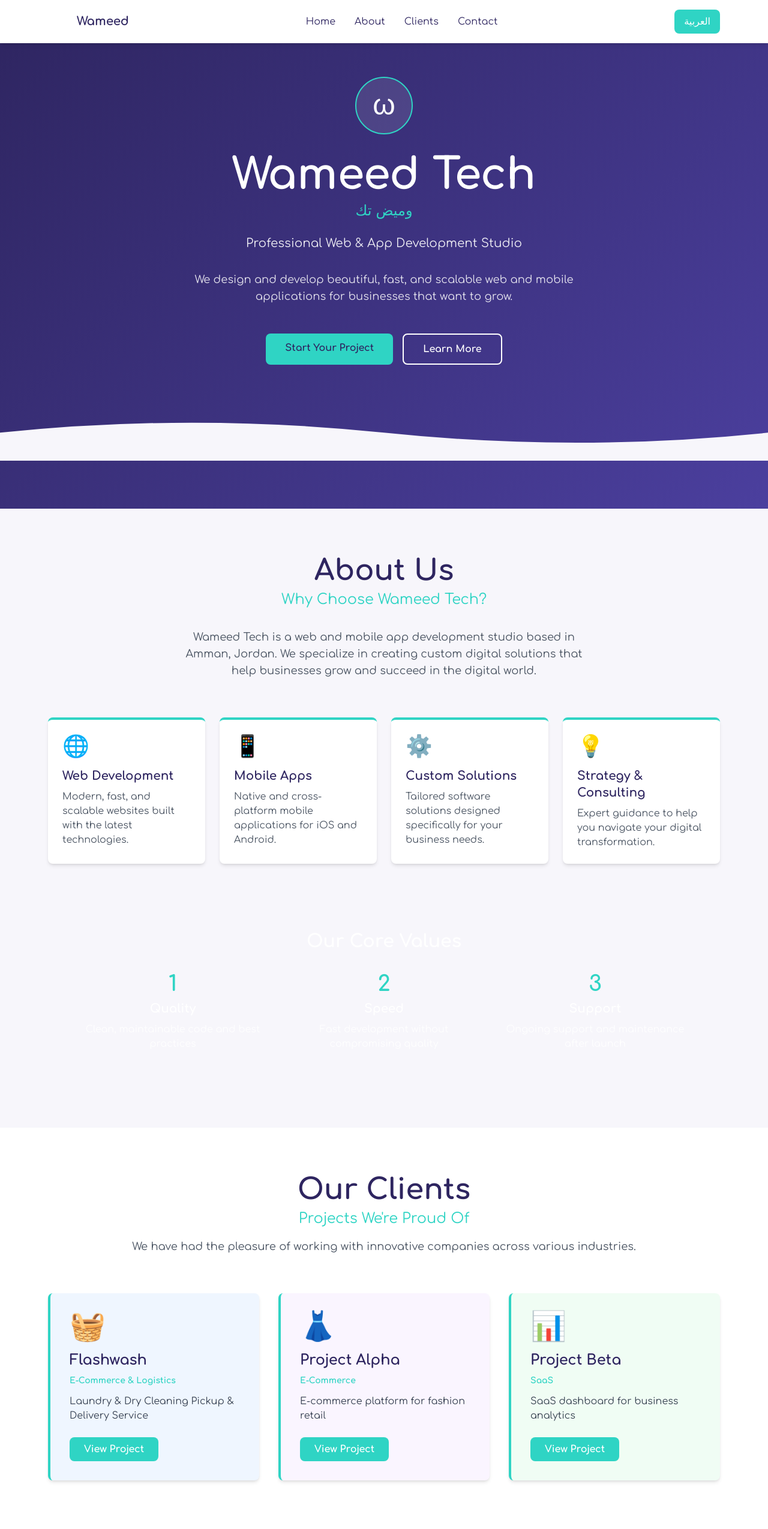
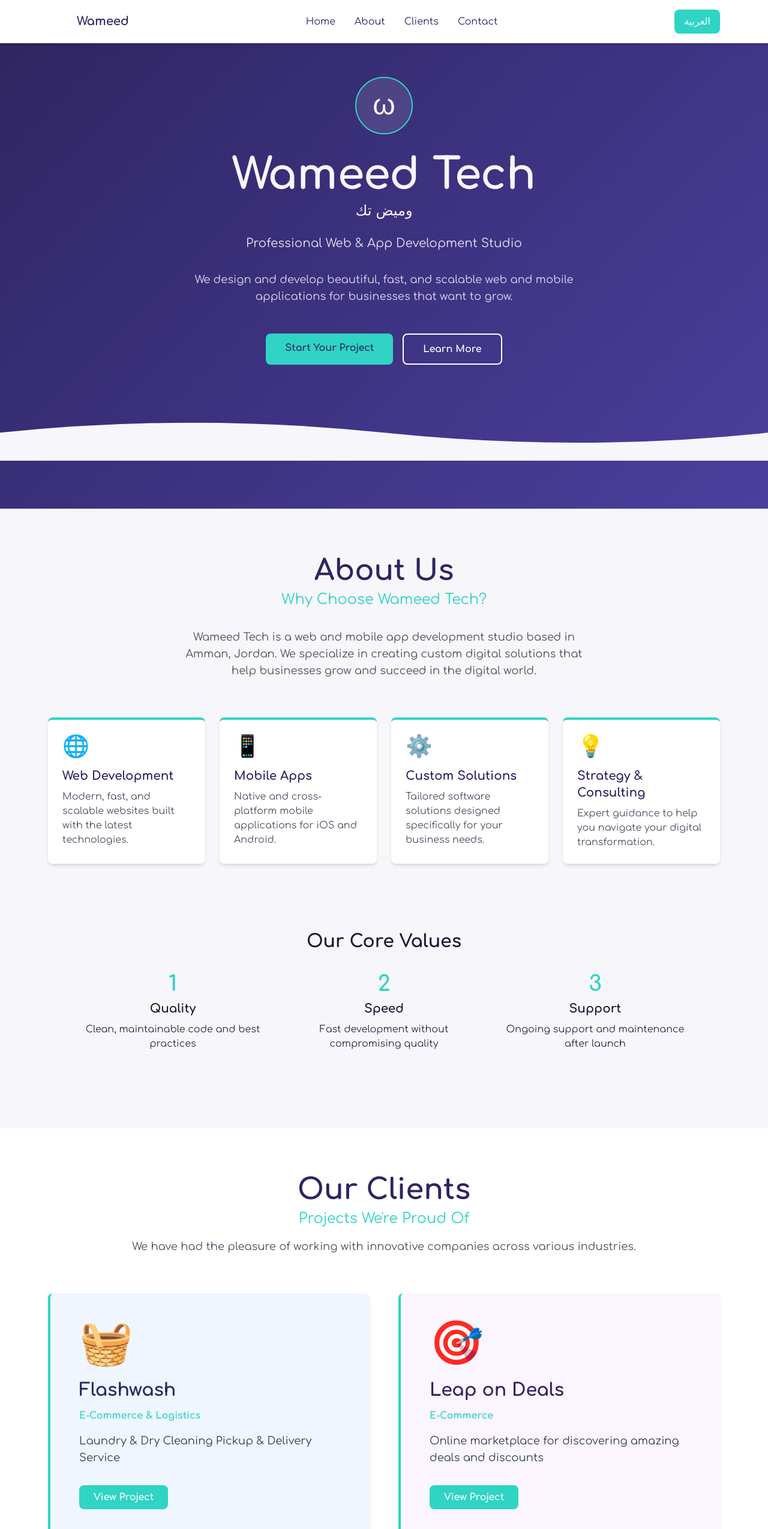
Before and after one commit to MOHAFANEH/wameed-tech-website, a Next.js app: page / in a window 1280 px wide. Shown: the top 2549 px of the page at 60% size. Built offline with nearby package versions, Linux system fonts and the light colour scheme.

Commit message:
Update clients section and fix text colors

```diff
--- a/app/globals.css
+++ b/app/globals.css
@@ -17,28 +17,37 @@ html[lang="ar"] {
   box-sizing: border-box;
 }
 
-body {
+html, body {
   background-color: #F7F6FB;
   color: #1A1730;
 }
 
-/* Brand gradient */
+/* Ensure all text is dark by default */
+h1, h2, h3, h4, h5, h6, p, span, div, section, article {
+  color: #1A1730;
+}
+
+/* Brand gradient - white text inside */
 .gradient-brand {
   background: linear-gradient(135deg, #2E2560 0%, #4B3F9E 100%);
+  color: #F7F6FB;
+}
+
+.gradient-brand h1,
+.gradient-brand h2,
+.gradient-brand h3,
+.gradient-brand h4,
+.gradient-brand h5,
+.gradient-brand h6,
+.gradient-brand p,
+.gradient-brand span,
+.gradient-brand div {
+  color: #F7F6FB;
 }
 
 /* Smooth transitions */
 a, button {
   transition: all 0.3s ease;
-}
-
-/* Bilingual text alignment */
-[dir="ltr"] .text-right {
-  text-align: right;
-}
-
-[dir="rtl"] .text-right {
-  text-align: left;
 }
 
 /* Link styles */
--- a/components/Clients.tsx
+++ b/components/Clients.tsx
@@ -27,20 +27,12 @@ const Clients = ({ lang }: ClientsProps) => {
         icon: '🧺',
       },
       {
-        name: 'Project Alpha',
-        description: 'E-commerce platform for fashion retail',
-        link: '#',
+        name: 'Leap on Deals',
+        description: 'Online marketplace for discovering amazing deals and discounts',
+        link: 'www.leapondeals.com',
         category: 'E-Commerce',
         color: 'bg-purple-50',
-        icon: '👗',
-      },
-      {
-        name: 'Project Beta',
-        description: 'SaaS dashboard for business analytics',
-        link: '#',
-        category: 'SaaS',
-        color: 'bg-green-50',
-        icon: '📊',
+        icon: '🎯',
       },
     ],
     ar: [
@@ -53,20 +45,12 @@ const Clients = ({ lang }: ClientsProps) => {
         icon: '🧺',
       },
       {
-        name: 'المشروع ألفا',
-        description: 'منصة التجارة الإلكترونية لبيع الملابس',
-        link: '#',
+        name: 'قفزة العروض',
+        description: 'منصة تسوق إلكترونية لاكتشاف أفضل العروض والخصومات',
+        link: 'www.leapondeals.com',
         category: 'التجارة الإلكترونية',
         color: 'bg-purple-50',
-        icon: '👗',
-      },
-      {
-        name: 'المشروع بيتا',
-        description: 'لوحة التحكم للتحليلات والبيانات',
-        link: '#',
-        category: 'SaaS',
-        color: 'bg-green-50',
-        icon: '📊',
+        icon: '🎯',
       },
     ],
   }
@@ -85,16 +69,16 @@ const Clients = ({ lang }: ClientsProps) => {
         </div>
 
         {/* Projects Grid */}
-        <div className="grid md:grid-cols-3 gap-8">
+        <div className="grid md:grid-cols-2 gap-12">
           {p.map((project, i) => (
             <div
               key={i}
-              className={`${project.color} rounded-lg p-8 shadow-md hover:shadow-xl transition border-l-4 border-brand-teal`}
+              className={`${project.color} rounded-lg p-12 shadow-md hover:shadow-xl transition border-l-4 border-brand-teal min-h-80`}
             >
-              <div className="text-5xl mb-4">{project.icon}</div>
-              <h3 className="text-2xl font-bold text-brand-deep mb-2">{project.name}</h3>
-              <p className="text-brand-teal text-sm font-semibold mb-3">{project.category}</p>
-              <p className="text-gray-700 mb-6">{project.description}</p>
+              <div className="text-7xl mb-6">{project.icon}</div>
+              <h3 className="text-3xl font-bold text-brand-deep mb-3">{project.name}</h3>
+              <p className="text-brand-teal text-base font-semibold mb-4">{project.category}</p>
+              <p className="text-gray-700 mb-8 text-lg">{project.description}</p>
               <a
                 href={`https://${project.link}`}
                 target="_blank"
```
Also changed, not shown: tsconfig.json (+24 -5 lines), next-env.d.ts (added), 1 other file (tests, documents, lock files or other folders).
